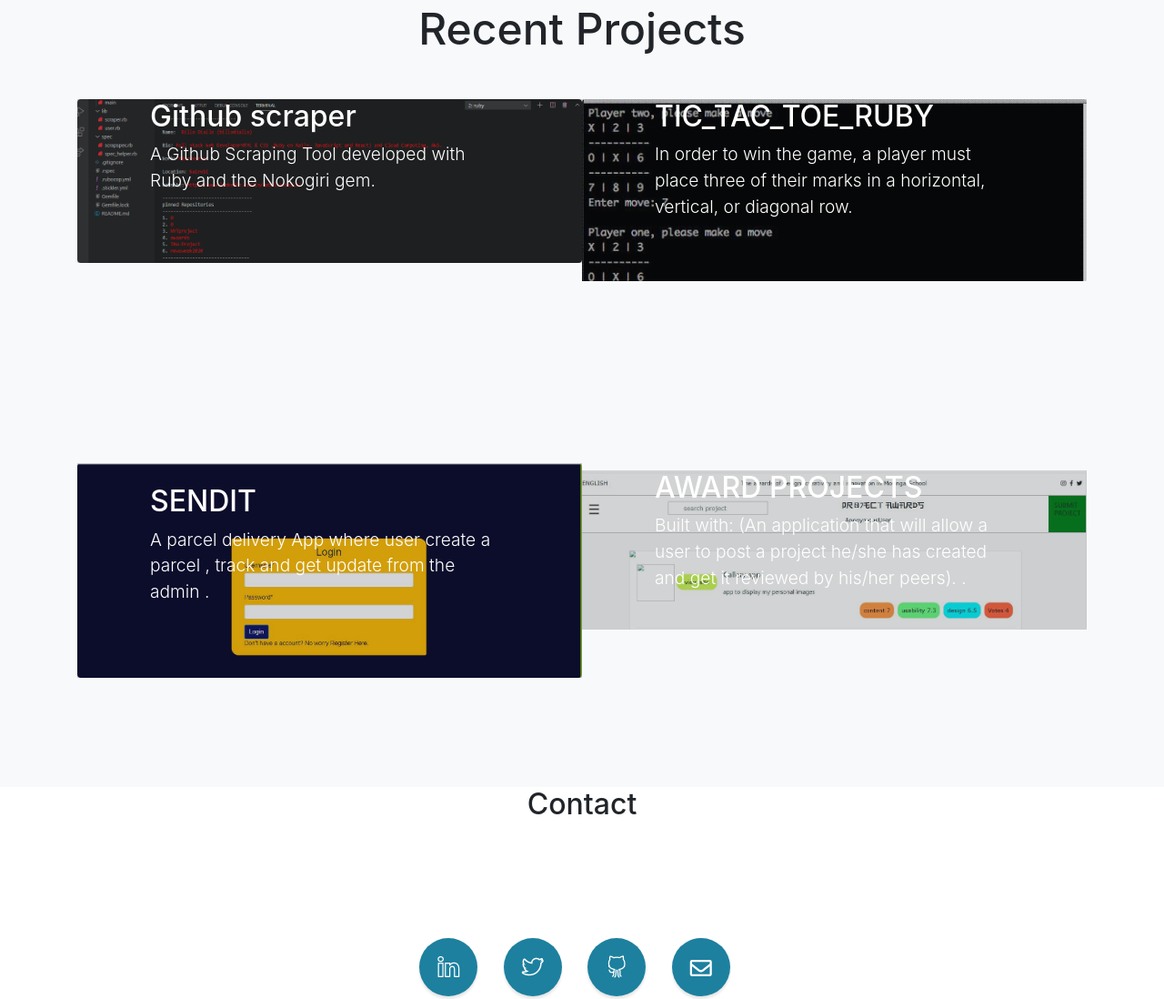
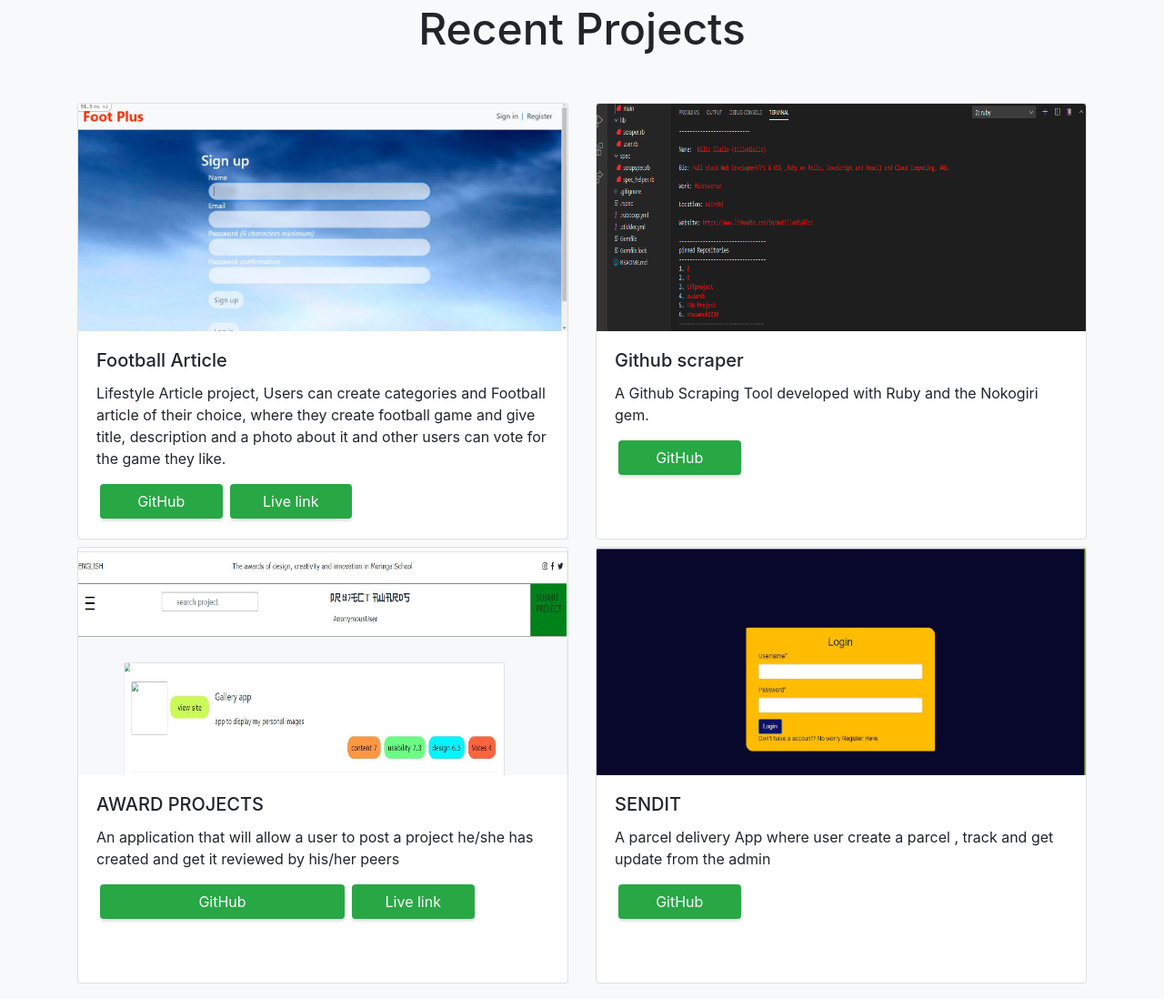
Before and after one commit to billodiallo/psersonal, a website with bundled scripts: page index.html in a window 1280 px wide. Shown: the part 3688-4786 px from the top of the page at 91% size. Built offline with nearby package versions, Linux system fonts and the light colour scheme.

Commit message:
Update projects sections

```diff
--- a/index.html
+++ b/index.html
@@ -131,64 +131,65 @@
       <h3 class="text-secondary mb-0"></h3>
       <h2 class="mb-5">Recent Projects</h2>
     </div>
-    <div class="row no-gutters">
-      <div class="col-md-8 mx-md-auto col-lg-6 rounded ">
-        <a class="portfolio-item" href="https://github.com/billodiallo/scraper-capstone-ruby">
-          <div class="caption">
-            <div class="caption-content">
-              <div class="h2">Github scraper</div>
-              <p class="mb-0 fs-5">A Github Scraping Tool developed with Ruby and the Nokogiri gem.</p>
+
+    <div class="row">
+      <div class="col-12 col-md-6 my-1">
+        <div class="card" style="height: 480px;">
+          <img src="img/singup2.JPG" style="height: 250px;" class="card-img-top" alt="...">
+          <div class="card-body position-relative">
+            <h5 class="card-title">Football Article</h5>
+            <p class="card-text">Lifestyle Article  project, Users can create categories and Football article of their choice, where they create football game and give title, description and a photo about it and other users can vote for the game they like. </p>
+            <div class="w-100 d-flex flex-column flex-md-row position-absolute bottom-0 start-0 mb-1">
+              <a href="https://github.com/billodiallo/billodiallo-lifestyle_articles" class="btn bg-success text-white  w-25 my-1 my-md-0 mx-md-1 mx-auto">GitHub</a>
+              <a href="https://polar-woodland-81679.herokuapp.com/" class="btn bg-success text-white  w-25 mx-md-1 mx-auto">Live link</a>
             </div>
           </div>
-          <div class="img-gradient">
-            <img class="img-fluid rounded img-gradient" src="img/gitscraper.png" alt="">
-          </div>
-        </a>
+        </div>
       </div>
-      <div class="col-md-8 mx-md-auto col-lg-6 rounded ">
-        <a class="portfolio-item w-100 h-50" href="https://github.com/billodiallo/Rspec-tic_tic_toe">
-          <div class="caption">
-            <div class="caption-content">
-              <div class="h2">TIC_TAC_TOE_RUBY </div>
-              <p class="mb-0">In order to win the game, a player must place three of their marks in a horizontal, vertical, or diagonal row.</p>
+
+      <div class="col-12 col-md-6 my-1">
+        <div class="card" style="height: 480px;">
+          <img src="img/gitscraper.png" style="height: 250px;" class="card-img-top img-fluid" alt="...">
+          <div class="card-body position-relative">
+            <h5 class="card-title">Github scraper</h5>
+            <p class="card-text">A Github Scraping Tool developed with Ruby and the Nokogiri gem. </p>
+            <div class="w-100 d-flex flex-column flex-md-row position-absolute bottom-0 start-0 mb-1">
+              <a href="https://github.com/billodiallo/scraper-capstone-ruby" class="btn bg-success text-white  w-25 my-1 my-md-0 mx-md-1 mx-auto">GitHub</a>
             </div>
           </div>
-          <div class="img-gradientt">
-            <img class="img-fluid rounded" src="img/ticstac.gif" alt="">
-          </div>
-        </a>
+        </div>
       </div>
-      <div class="col-lg-6 col-md-8 mt- rounded">
-        <a class="portfolio-item" href="http://senditparcel2020.herokuapp.com/">
-          <div class="caption">
-            <div class="caption-content">
-              <div class="h2">SENDIT </div>
-              <p class="mb-0">A parcel delivery App where user create a parcel , track and get update from the admin
-                . </p>
+
+      <div class="col-12 col-md-6 my-1">
+        <div class="card" style="height: 480px;">
+          <img src="img/awards-project.JPG" style="height: 250px;" class="card-img-top img-fluid" alt="...">
+          <div class="card-body position-relative">
+            <h5 class="card-title">AWARD PROJECTS</h5>
+            <p class="card-text">An application that will allow a user to post a project he/she has created and get it reviewed by his/her peers </p>
+            <div class="w-100 d-flex flex-column flex-md-row position-absolute bottom-0 start-0 mb-1">
+              <a href="https://github.com/billodiallo/awaards" class="btn bg-success text-white w-50 my-1 my-md-0 mx-md-1 mx-auto">GitHub</a>
+              <a href="https:/awardsaprojectapp.herokuapp.com/" class=" btn bg-success text-white  w-25 mx-md-1 mx-auto">Live link</a>
             </div>
           </div>
-          <div class="img-gradientt">
-            <img class="img-fluid rounded" src="img/sendit.JPG" alt="">
-          </div>
-          </a>
+        </div>
       </div>
-      <div class="col-lg-6 col-md-8 mx-md-auto rounded my-2">
-        <a class="portfolio-item" href="https://awardsaprojectapp.herokuapp.com/">
-          <div class="caption">
-            <div class="caption-content">
-              <div class="h2">AWARD PROJECTS </div>
-              <p class="mb-0"> Built with: (An application that will allow a user to post a project he/she has created and get it reviewed by his/her peers).
-                . </p>
+
+      <div class="col-12 col-md-6 my-1">
+        <div class="card" style="height: 480px;">
+          <img src="img/sendit.JPG" style="height: 250px;" class="card-img-top img-fluid" alt="...">
+          <div class="card-body position-relative">
+            <h5 class="card-title">SENDIT</h5>
+            <p class="card-text">A parcel delivery App where user create a parcel , track and get update from the admin  </p>
+            <div class="w-100 d-flex flex-column flex-md-row position-absolute bottom-0 start-0 mb-1">
+              <a href="https://github.com/RKatana/send-it" class="btn bg-success text-white  w-25 my-1 my-md-0 mx-md-1 mx-auto">GitHub</a>
             </div>
           </div>
-          <div class="img-gradient">
-            <img class="img-fluid rounded" src="img/awards-project.JPG" alt="">
-          </div>
-          </a>
+        </div>
       </div>
     </div>
   </div>
 </section>
+</div>
 
   <!-- Map -->
   <!-- <div id="contact" class="map">
```
Also changed, not shown: scss/stylish-portfolio.scss (+82 -0 lines), img/singup2.JPG (added).
